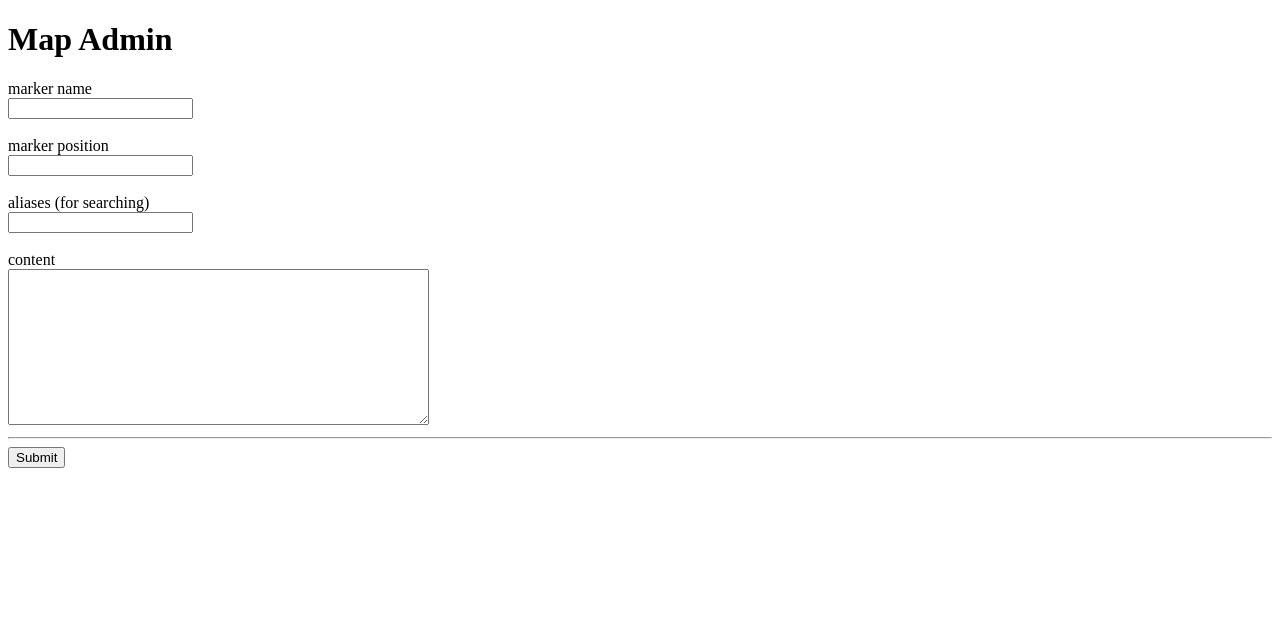
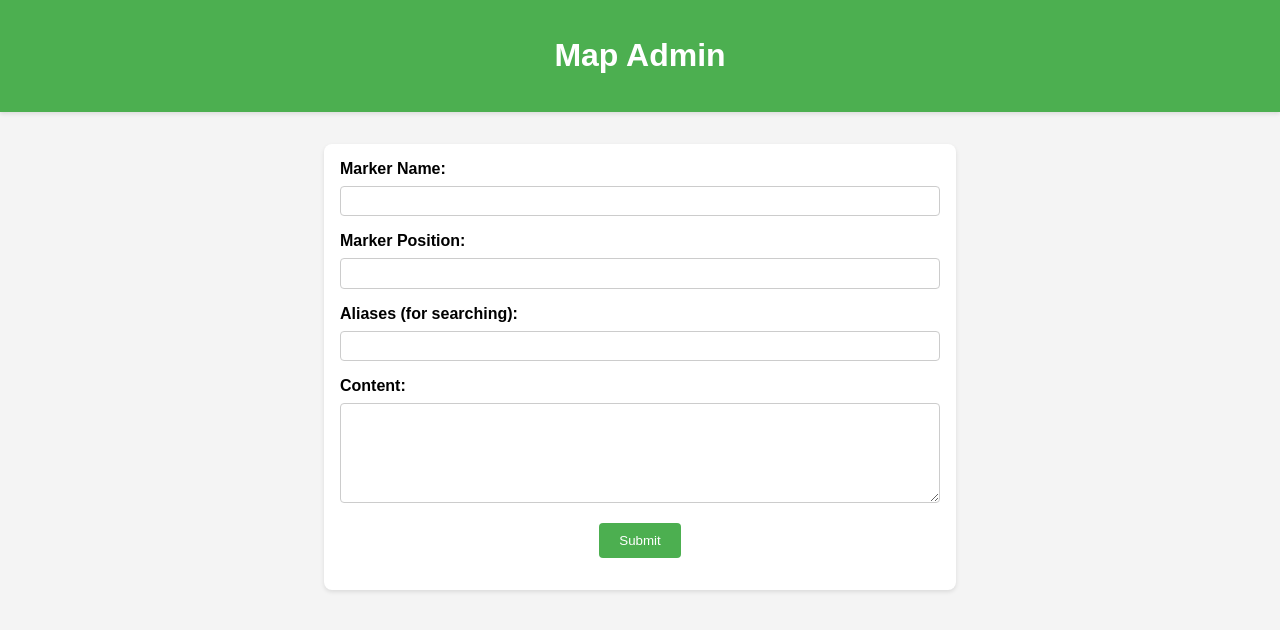
Before and after one commit to Ahmadsafa21/Interactive-map-web-app, a plain HTML site: page admin/admin.html in a window 1280 px wide. Drawn offline with Linux system fonts and the light colour scheme.

Commit message:
add admin.css

```diff
--- /dev/null
+++ b/admin/admin.css
@@ -0,0 +1,80 @@
+body {
+	font-family: Arial, sans-serif;
+	background-color: #f4f4f4;
+	margin: 0;
+	padding: 0;
+	display: flex;
+	flex-direction: column;
+	align-items: center;
+}
+
+header {
+	background-color: #4CAF50;
+	width: 100%;
+	padding: 1em 0;
+	text-align: center;
+	color: white;
+	box-shadow: 0 2px 4px rgba(0, 0, 0, 0.1);
+}
+
+main {
+	width: 100%;
+	max-width: 600px;
+	margin: 2em 0;
+	padding: 1em;
+	background-color: white;
+	box-shadow: 0 2px 4px rgba(0, 0, 0, 0.1);
+	border-radius: 8px;
+}
+
+#adminBox {
+	width: 100%;
+}
+
+.form-group {
+	margin-bottom: 1em;
+    text-align: left;
+}
+
+.form-group label {
+	display: block;
+	margin-bottom: 0.5em;
+	font-weight: bold;
+}
+
+.form-group input,
+.form-group textarea {
+	width: 100%;
+	padding: 0.5em;
+	border: 1px solid #ccc;
+	border-radius: 4px;
+    box-sizing: border-box;
+	margin: auto;
+}
+
+.form-group textarea {
+	resize: vertical;
+	height: 100px;
+}
+
+.form-group button {
+	background-color: #4CAF50;
+	color: white;
+	border: none;
+	padding: 0.75em 1.5em;
+	border-radius: 4px;
+	cursor: pointer;
+    display: block;
+	margin: auto;
+}
+
+.form-group button:hover {
+	background-color: #45a049;
+}
+
+hr {
+	border: 0;
+	height: 1px;
+	background: #ccc;
+	margin-bottom: 1em;
+}
--- a/admin/admin.html
+++ b/admin/admin.html
@@ -5,10 +5,17 @@
 	<meta charset="UTF-8" />
 	<meta name="viewport" content="width=device-width, initial-scale=1.0" />
 	<title>Interactive Map Admin</title>
+	<link rel="stylesheet" href="admin.css" />
 	<script src="admin.js"></script>
 </head>
 
 <body onload="setForm()">
-	<h1>Map Admin</h1>
-	<div id="adminBox"></div>
+	<header>
+		<h1>Map Admin</h1>
+	</header>
+	<main>
+		<div id="adminBox"></div>
+	</main>
 </body>
+
+</html>
--- a/admin/admin.js
+++ b/admin/admin.js
@@ -1,20 +1,26 @@
 var formText = `
-		<form>
-			<label for="name">marker name</label><br>
-			<input type="text" id="name" name="name"><br>
-			<br>
-			<label for="position">marker position</label><br>
-			<input type="text" id="position" name="position"><br>
-			<br>
-			<label for="aliases">aliases (for searching)</label><br>
-			<input type="text" id="aliases" name="aliases"><br>
-			<br>
-			<label for="content">content</label><br>
-			<textarea rows="10" cols="50" name="content"></textarea>
-			<hr>
+		<form id="markerForm">
+		<div class="form-group">
+			<label for="name">Marker Name:</label>
+			<input type="text" id="name" name="name" required>
+		</div>
+		<div class="form-group">
+			<label for="position">Marker Position:</label>
+			<input type="text" id="position" name="position" required>
+		</div>
+		<div class="form-group">
+			<label for="aliases">Aliases (for searching):</label>
+			<input type="text" id="aliases" name="aliases" required>
+		</div>
+		<div class="form-group">
+			<label for="content">Content:</label>
+			<textarea id="content" name="content" rows="10" cols="50" required></textarea>
+		</div>
+		<div class="form-group">
 			<button type="submit">Submit</button>
-		</form>
-`
+		</div>
+	</form>
+`;
 // import markers.json
 // iterate through
 	// set text elements, default values in formtext
```
